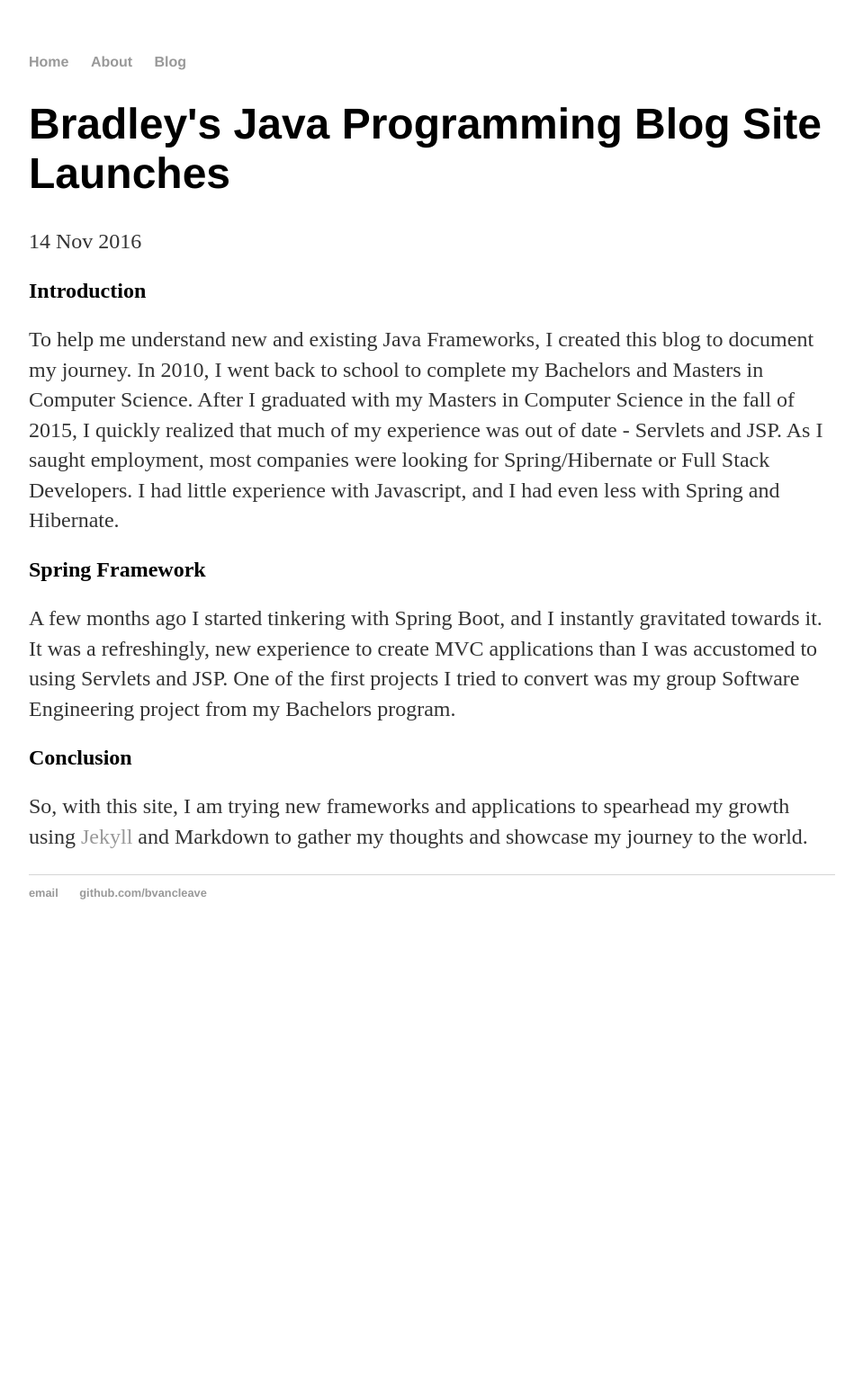
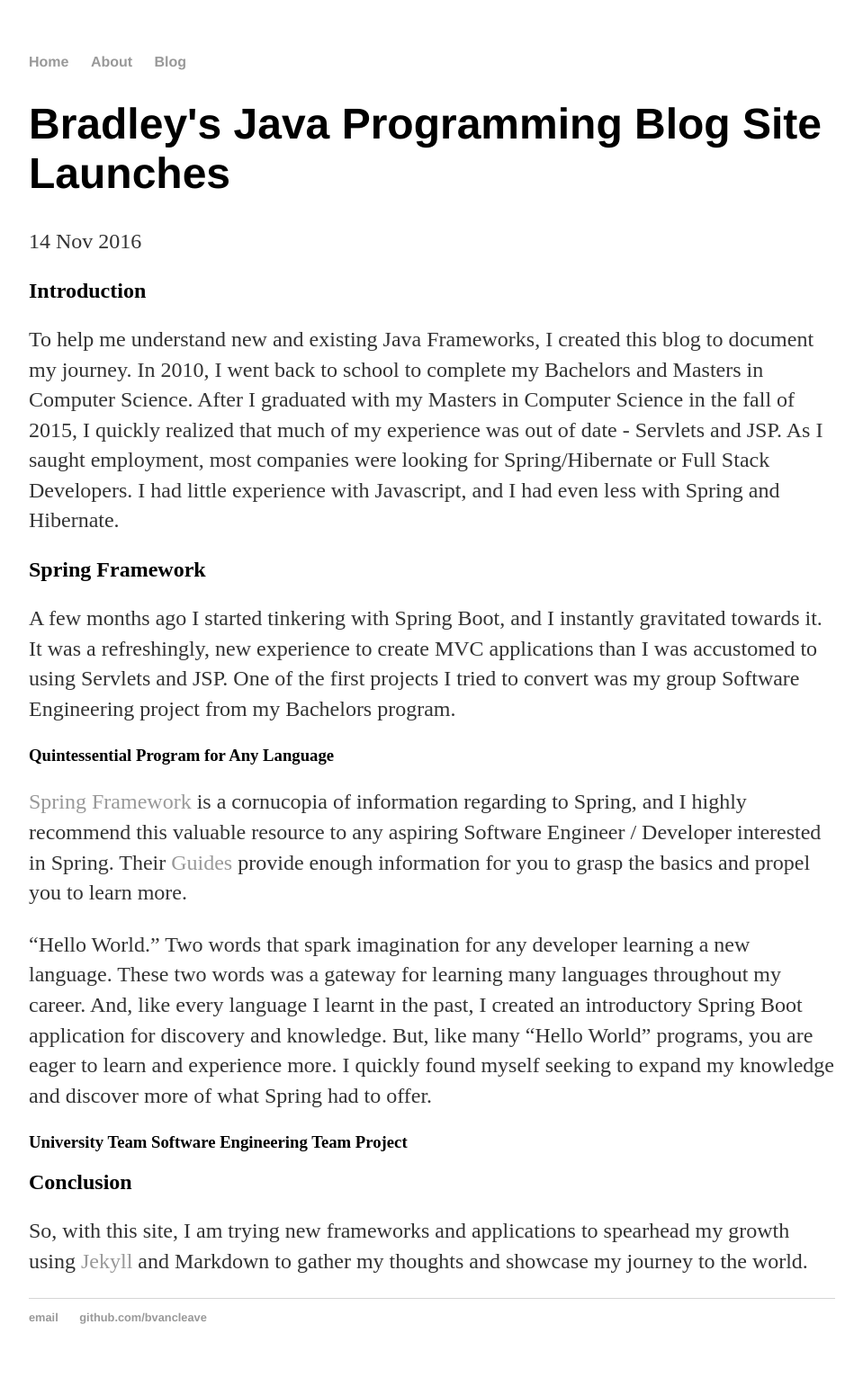
Before and after one commit to bvancleave/bvancleave.github.io, a Jekyll site: the page built from _posts/2016-11-14-site-launch.md, in a window 1280 px wide. Shown: the whole page at 90% size, without its empty margins (160-1119 px from the left). Built offline with Jekyll 4.4.1, drawn with Linux system fonts in a browser that asks for light colours; before the commit the page ends 1060 px from its top, so only the background shows below that.

Commit message:
Update 2016-11-14-site-launch.md
Added "hello world" section and provided resources on spring

```diff
--- a/_posts/2016-11-14-site-launch.md
+++ b/_posts/2016-11-14-site-launch.md
@@ -10,5 +10,13 @@ To help me understand new and existing Java Frameworks, I created this blog to d
 ## Spring Framework
 A few months ago I started tinkering with Spring Boot, and I instantly gravitated towards it.  It was a refreshingly, new experience to create MVC applications than I was accustomed to using Servlets and JSP.  One of the first projects I tried to convert was my group Software Engineering project from my Bachelors program.
 
+### Quintessential Program for Any Language
+[Spring Framework](http://www.spring.io) is a cornucopia of information regarding to Spring, and I highly recommend this valuable resource to any aspiring Software Engineer / Developer interested in Spring.  Their [Guides](http://spring.io/guides) provide enough information for you to grasp the basics and propel you to learn more.
+
+"Hello World."  Two words that spark imagination for any developer learning a new language.  These two words was a gateway for learning many languages throughout my career.  And, like every language I learnt in the past, I created an introductory Spring Boot application for discovery and knowledge.  But, like many "Hello World" programs, you are eager to learn and experience more.  I quickly found myself seeking to expand my knowledge and discover more of what Spring had to offer.
+
+### University Team Software Engineering Team Project
+
+
 ## Conclusion
 So, with this site, I am trying new frameworks and applications to spearhead my growth using [Jekyll](http://jekyllrb.com) and Markdown to gather my thoughts and showcase my journey to the world.
```
